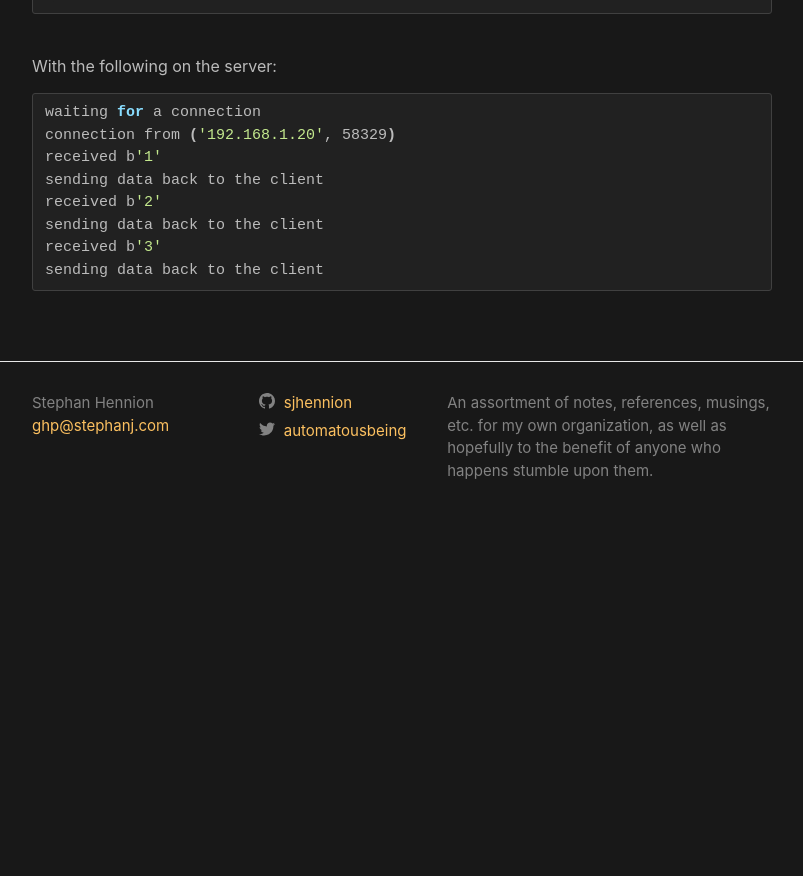
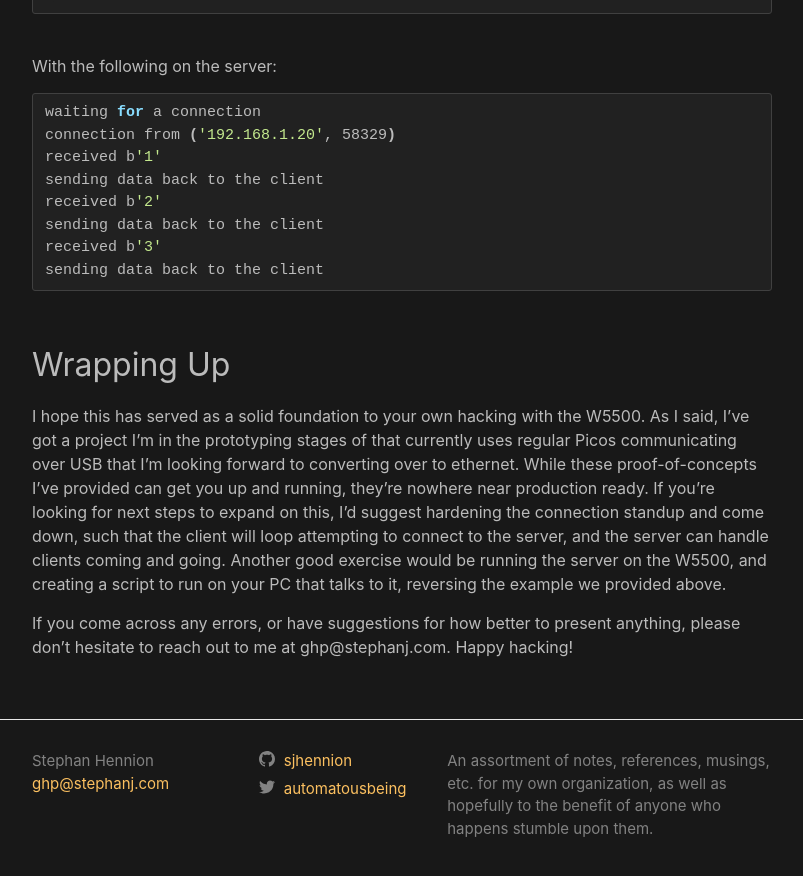
Before and after one commit to sjhennion/sjhennion.github.io, a Jekyll site: the page built from _posts/2023-09-19-w5500-intro.markdown, in a window 1280 px wide and 900 px high, scrolled down 12332 px. Shown: the top 876 px of the window, without its empty margins (238-1041 px from the left). Built offline with Jekyll 4.4.1, drawn with Linux system fonts in a browser that asks for light colours; before the commit the page ends 12874 px from its top, so only the background shows below that; some of the changed text lies outside the part shown.

Commit message:
First draft complete

```diff
--- a/_posts/2023-09-19-w5500-intro.markdown
+++ b/_posts/2023-09-19-w5500-intro.markdown
@@ -428,3 +428,9 @@ sending data back to the client
 received b'3'
 sending data back to the client
 {% endhighlight %}
+
+## Wrapping Up
+
+I hope this has served as a solid foundation to your own hacking with the W5500.  As I said, I've got a project I'm in the prototyping stages of that currently uses regular Picos communicating over USB that I'm looking forward to converting over to ethernet. While these proof-of-concepts I've provided can get you up and running, they're nowhere near production ready.  If you're looking for next steps to expand on this, I'd suggest hardening the connection standup and come down, such that the client will loop attempting to connect to the server, and the server can handle clients coming and going.  Another good exercise would be running the server on the W5500, and creating a script to run on your PC that talks to it, reversing the example we provided above.
+
+If you come across any errors, or have suggestions for how better to present anything, please don't hesitate to reach out to me at ghp@stephanj.com.  Happy hacking!
```
Also changed, not shown: other parts of _posts/2023-09-19-w5500-intro.markdown (+1 -1 lines).
